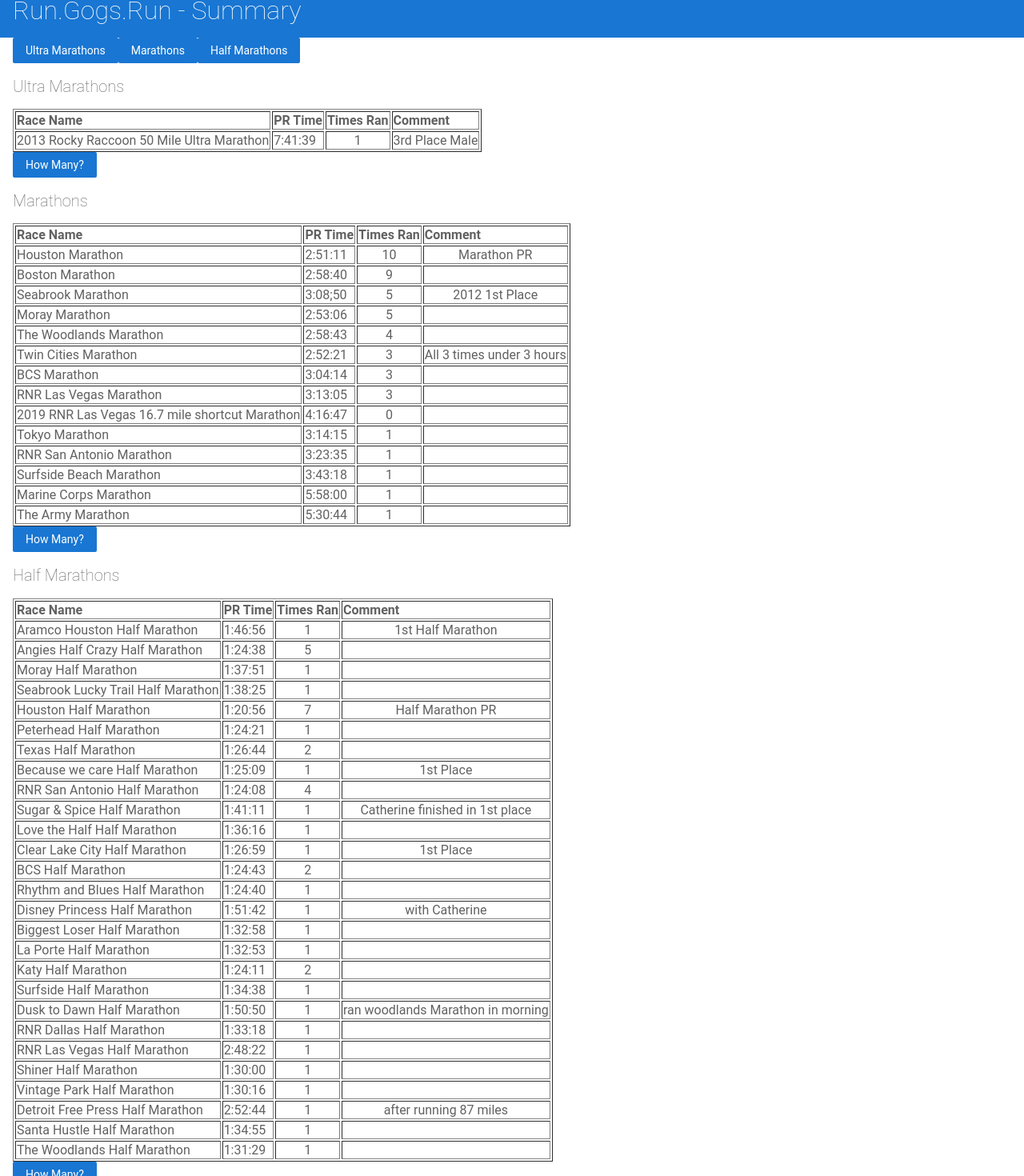
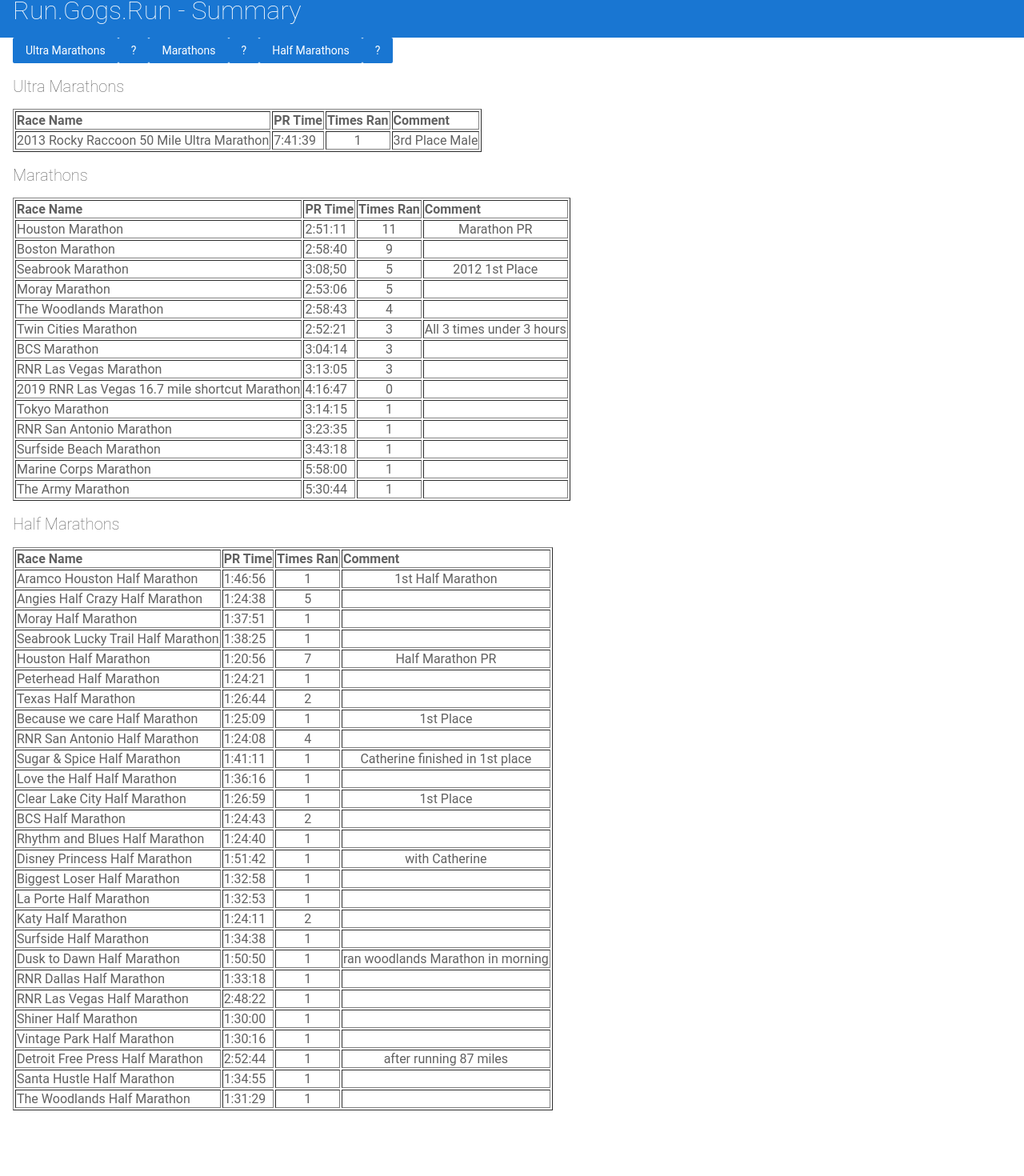
Before and after one commit to gchristie/rungogsrun, an Angular app: page / in a window 1280 px wide. Shown: the part 21-1491 px from the top of the page at 80% size. After the commit the page ends 1409 px from the top, so only its background shows below. Built offline with nearby package versions, Linux system fonts and the light colour scheme.

Commit message:
3 files modified

```diff
--- a/src/app/marathon-list/marathon-list.component.html
+++ b/src/app/marathon-list/marathon-list.component.html
@@ -1,11 +1,14 @@
 
 <div class="tab">
-  <button class="tablinks" >Ultra Marathons</button>
-  <button class="tablinks" >Marathons</button>
-  <button class="tablinks" >Half Marathons</button>
+  <button (click)="ShowTab('Ultra Marathon')" class="tablinks" >Ultra Marathons</button>
+    <button (click)="howmany('Ultra Marathon')" class="tablinks" >?</button>
+  <button (click)="ShowTab('Marathon')" class="tablinks" >Marathons</button>
+    <button (click)="howmany('Marathon')" class="tablinks">?</button>
+  <button (click)="ShowTab('Half Marathon')" class="tablinks" >Half Marathons</button>
+    <button (click)="howmany('Half Marathon')" class="tablinks" >?</button>
 </div>
 
-
+<DIV id="UltraMarathons">
 <h2>Ultra Marathons</h2>
 <table border=1>
 <TR style='font-weight: bold' >
@@ -25,8 +28,10 @@
 </ng-container>
 </ng-container>
 </table>
-<button (click)="howmany('Ultra Marathon')"> How Many? </button>
+<!-- <button (click)="howmany('Ultra Marathon')"> How Many? </button> -->
+</DIV>
 
+<DIV id="Marathons">
 <h2>Marathons</h2>
 <table border=1>
 <TR style='font-weight: bold' >
@@ -46,8 +51,10 @@
 </ng-container>
 </ng-container>
 </table>
-<button (click)="howmany('Marathon')"> How Many? </button>
+<!-- <button (click)="howmany('Marathon')"> How Many? </button> -->
+</DIV>
 
+<DIV id="HalfMarathons">
 <h2>Half Marathons</h2>
 <table border=1>
 <TR style='font-weight: bold' >
@@ -67,4 +74,5 @@
 </ng-container>
 </ng-container>
 </table>
-<button (click)="howmany('Half Marathon')"> How Many? </button>
+<!-- <button (click)="howmany('Half Marathon')"> How Many? </button> -->
+<DIV>
--- a/src/app/marathon-list/marathon-list.component.ts
+++ b/src/app/marathon-list/marathon-list.component.ts
@@ -29,6 +29,27 @@ export class MarathonListComponent {
   }
 
 
+    ShowTab(racetype)
+  {
+    if (racetype == 'Ultra Marathon')
+    {
+      document.getElementById('UltraMarathons').hidden = false;
+      document.getElementById('Marathons').hidden = true;
+      document.getElementById('HalfMarathons').hidden = true;
+    }
+    else if (racetype == 'Marathon')
+    {
+      document.getElementById('UltraMarathons').hidden = true;
+      document.getElementById('Marathons').hidden = false;
+      document.getElementById('HalfMarathons').hidden = true;
+    }
+    else if (racetype == 'Half Marathon')
+    {
+      document.getElementById('UltraMarathons').hidden = true;
+      document.getElementById('Marathons').hidden = true;
+      document.getElementById('HalfMarathons').hidden = false;
+    }
+  }
 }
 
 /*
--- a/src/app/racedata.ts
+++ b/src/app/racedata.ts
@@ -3,7 +3,7 @@ export var racedata =
 //Ultra Marathons
   { name:'2013 Rocky Raccoon 50 Mile',PR:'7:41:39',count:1,racetype:'Ultra Marathon',comment:'3rd Place Male'  }
 //Marathons
- , { name:'Houston',PR:'2:51:11',count:10,racetype:'Marathon',comment:'Marathon PR'  }
+ , { name:'Houston',PR:'2:51:11',count:11,racetype:'Marathon',comment:'Marathon PR'  }
  , { name:'Boston',PR:'2:58:40',count:9,racetype:'Marathon',comment:''  }
  , { name:'Seabrook',PR:'3:08;50',count :5,racetype:'Marathon',comment:'2012 1st Place'  }
  , { name:'Moray',PR:'2:53:06',count :5,racetype:'Marathon',comment:''  }
```
